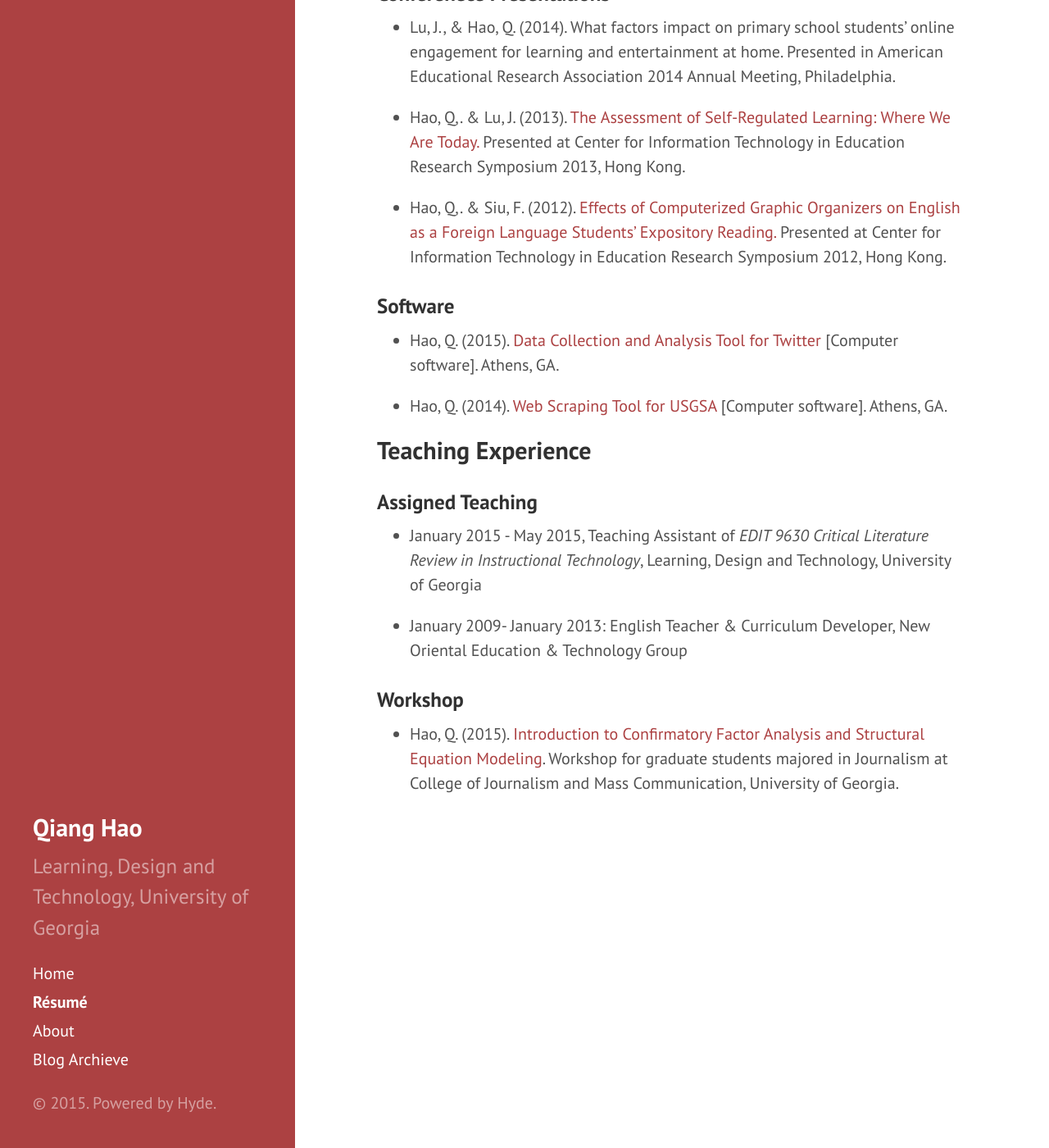
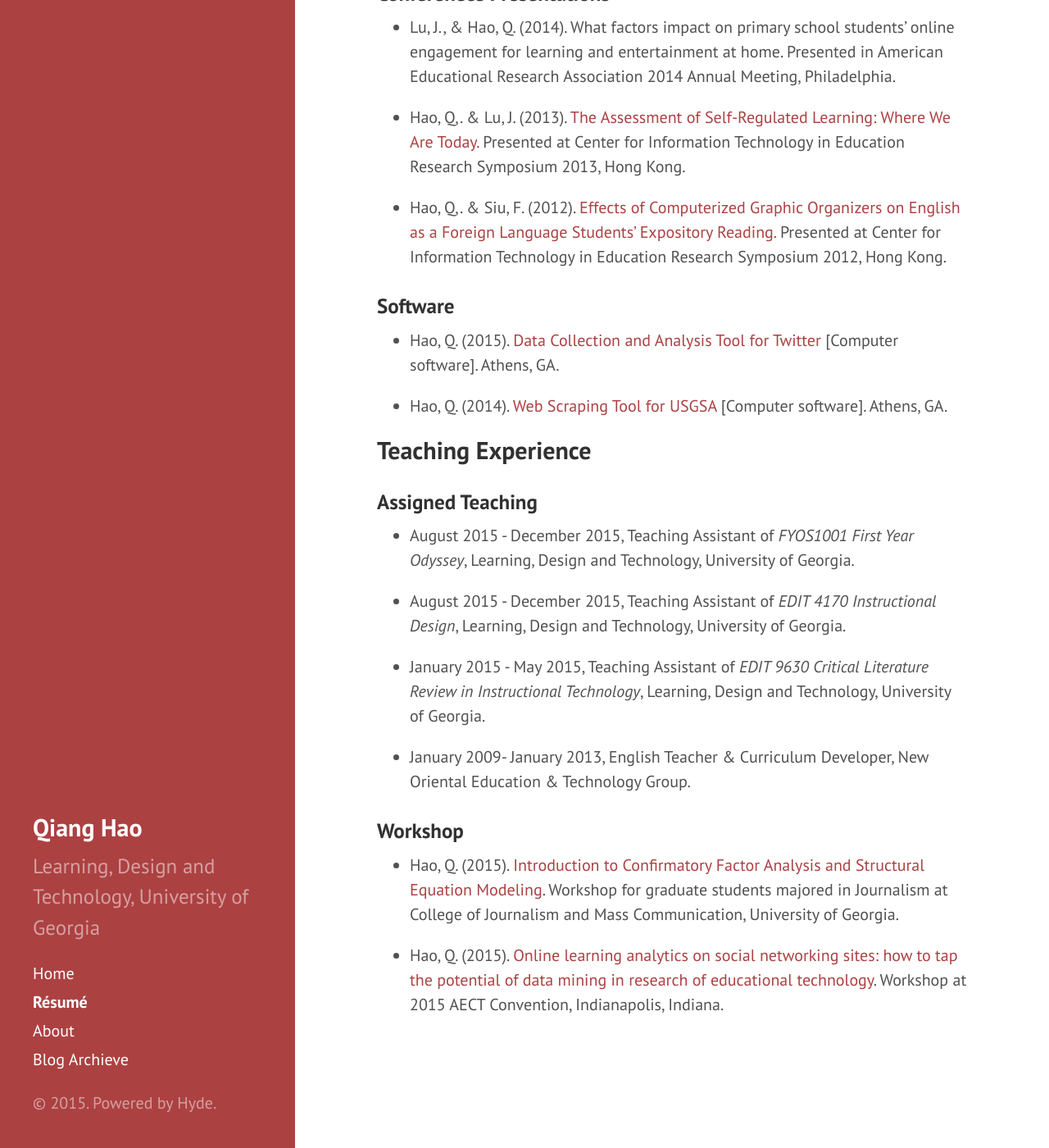
Before and after one commit to Neo-Hao/neo-hao.github.io, a Jekyll site: the page built from Résumé.md, in a window 1280 px wide and 1400 px high, scrolled down 1898 px. Shown: the whole window at 82% size. Built offline with Jekyll 4.4.1, drawn with Linux system fonts in a browser that asks for light colours; Markdown is read by kramdown in place of the engine named in the settings.

Commit message:
resume update

```diff
--- a/Résumé.md
+++ b/Résumé.md
@@ -75,10 +75,16 @@ title: Résumé
 
 ### Assigned Teaching
 
-* January 2015 - May 2015, Teaching Assistant of <em>EDIT 9630 Critical Literature Review in Instructional Technology</em>, Learning, Design and Technology, University of Georgia
+* August 2015 - December 2015, Teaching Assistant of <em>FYOS1001 First Year Odyssey</em>, Learning, Design and Technology, University of Georgia.
 
-* January 2009- January 2013: English Teacher & Curriculum Developer, New Oriental Education & Technology Group
+* August 2015 - December 2015, Teaching Assistant of <em>EDIT 4170 Instructional Design</em>, Learning, Design and Technology, University of Georgia.
+
+* January 2015 - May 2015, Teaching Assistant of <em>EDIT 9630 Critical Literature Review in Instructional Technology</em>, Learning, Design and Technology, University of Georgia.
+
+* January 2009- January 2013, English Teacher & Curriculum Developer, New Oriental Education & Technology Group.
 
 ### Workshop
 
 * Hao, Q. (2015). <a href="http://neo-hao.github.io/sem/">Introduction to Confirmatory Factor Analysis and Structural Equation Modeling</a>. Workshop for graduate students majored in Journalism at College of Journalism and Mass Communication, University of Georgia.
+
+* Hao, Q. (2015). <a href="http://home.tobeneo.com/edutextmining/">Online learning analytics on social networking sites: how to tap the potential of data mining in research of educational technology</a>. Workshop at 2015 AECT Convention, Indianapolis, Indiana.
```
